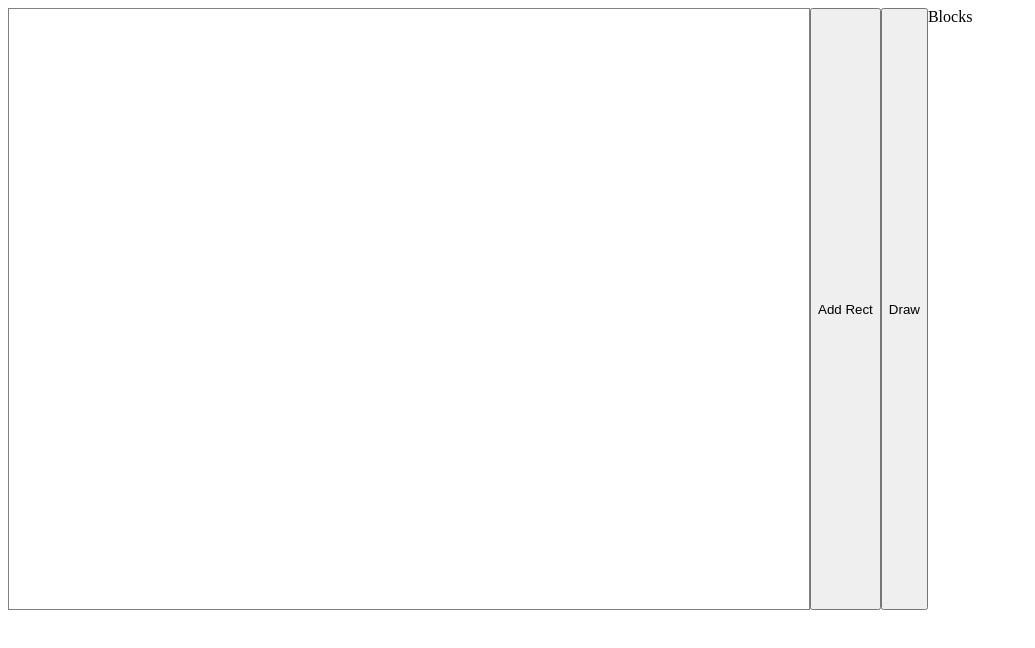
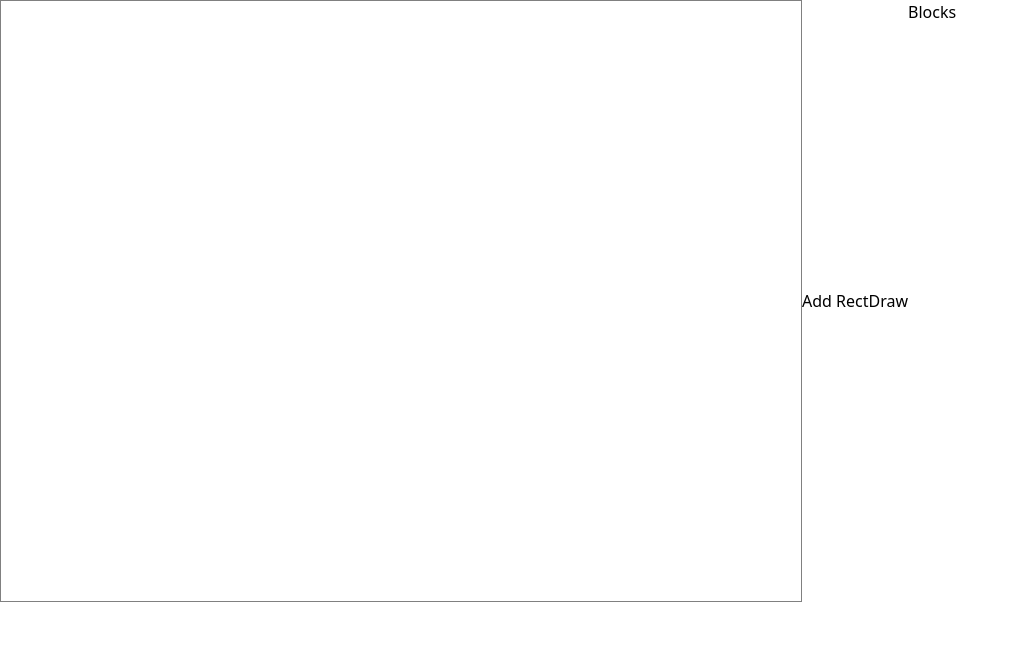
Before and after one commit to earacena/canvas-game-engine, a React (Create React App) app: page / in a window 1280 px wide. Shown: the top 648 px of the page, without its empty margins (0-1035 px from the left). Built offline with nearby package versions, Linux system fonts and the light colour scheme.

Commit message:
Add TailwindCSS to the project

```diff
--- a/package.json
+++ b/package.json
@@ -39,5 +39,10 @@
       "last 1 firefox version",
       "last 1 safari version"
     ]
+  },
+  "devDependencies": {
+    "autoprefixer": "^10.4.13",
+    "postcss": "^8.4.19",
+    "tailwindcss": "^3.2.4"
   }
 }
--- /dev/null
+++ b/postcss.config.js
@@ -0,0 +1,6 @@
+module.exports = {
+  plugins: {
+    tailwindcss: {},
+    autoprefixer: {},
+  }
+}
--- a/src/ObjectList.tsx
+++ b/src/ObjectList.tsx
@@ -17,7 +17,7 @@
   return (
     <div>
       Blocks
-      <ul>
+      <ul className="bg-slate-500">
         {blocks.map((b) => (
           <li>
             id: {b.id} x: {b.x} y: {b.y} w: {b.w} h: {b.h}
--- a/src/index.tsx
+++ b/src/index.tsx
@@ -1,6 +1,7 @@
 import React from 'react';
 import ReactDOM from 'react-dom/client';
 import App from './App';
+import './tailwind.css';
 
 const root = ReactDOM.createRoot(
   document.getElementById('root') as HTMLElement
--- /dev/null
+++ b/src/tailwind.css
@@ -0,0 +1,3 @@
+@tailwind base;
+@tailwind components;
+@tailwind utilities;
--- /dev/null
+++ b/tailwind.config.js
@@ -0,0 +1,8 @@
+/** @type {import('tailwindcss').Config} */
+module.exports = {
+  content: ["./src/**/*.{js,jsx,ts,tsx}"],
+  theme: {
+    extend: {},
+  },
+  plugins: [],
+}
```
Also changed, not shown: 1 other file (tests, documents, lock files or other folders).
